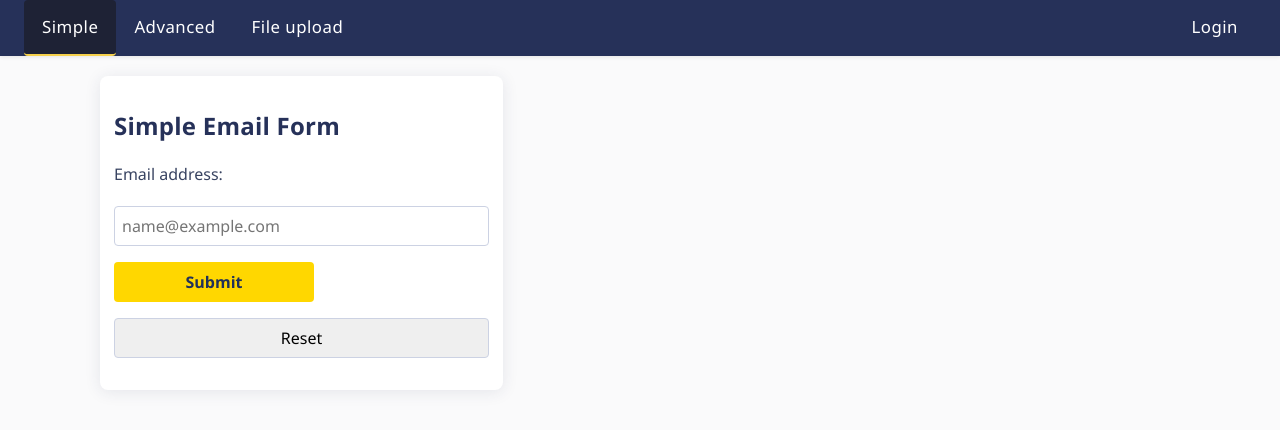
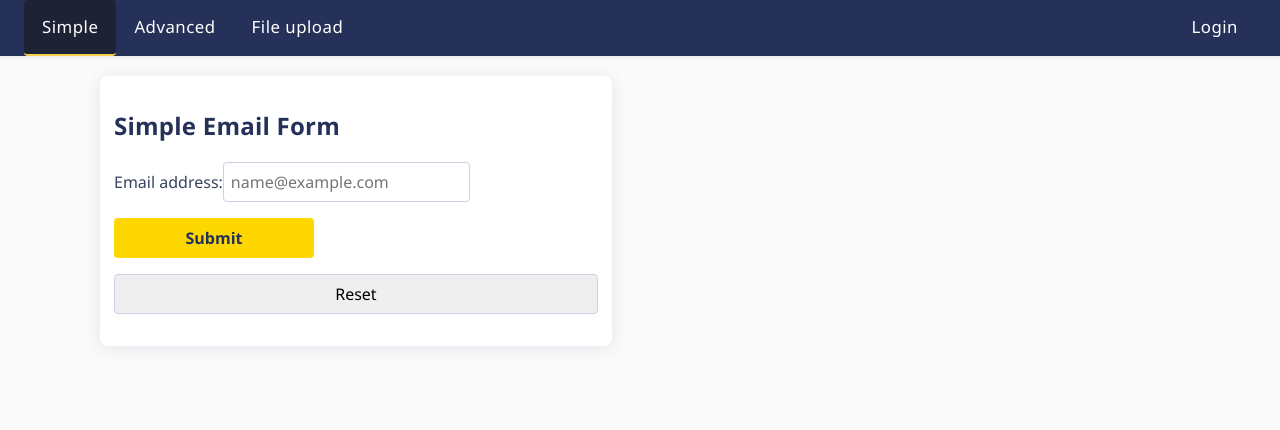
Before and after one commit to MrMancs/forms, a React (Vite) app in the folder reactapp/: page / in a window 1280 px wide. Shown: the top 430 px of the page. Built offline with nearby package versions, Linux system fonts and the light colour scheme.

Commit message:
Outsource on EmailInput

```diff
--- /dev/null
+++ b/reactapp/src/components/EmailInput/EmailInput.jsx
@@ -0,0 +1,22 @@
+import React from "react";
+
+export default class EmailInput extends React.Component {
+    state = {
+        email: ""
+    }
+
+    setEmail = function(email) {
+        this.setState({email})
+        console.log(email)
+    }
+
+
+    render() {
+        return(
+            <div>
+                <label htmlFor="simpleEmail">Email address:</label>
+                <input type="email" id="simpleEmail" name="simpleEmail" placeholder="name@example.com" required autoComplete="on" onChange={e => this.setEmail(e.target?.value)} onBlur={this.handleEmailBlur} />
+            </div>
+        )
+    }
+}
--- a/reactapp/src/pages/SimplePage.jsx
+++ b/reactapp/src/pages/SimplePage.jsx
@@ -1,5 +1,6 @@
 /* SimplePage.jsx */
 import React from "react";
+import EmailInput from "../components/EmailInput/EmailInput";
 export default class SimplePage extends React.Component {
     state = {
         email: ""
@@ -25,8 +26,7 @@ export default class SimplePage extends React.Component {
             <div id="content-simple" className="tab-content active">
             <h2>Simple Email Form</h2>
                 <form onSubmit={this.handleFormSubmit}>
-                    <label htmlFor="simpleEmail">Email address:</label>
-                    <input type="email" id="simpleEmail" name="simpleEmail" placeholder="name@example.com" required autoComplete="on" onChange={e => this.setEmail(e.target?.value)} onBlur={this.handleEmailBlur} />
+                    <EmailInput />
                     <button type="submit">Submit</button>
                     <input type="reset" value={"Reset"} />
                 </form>
```
